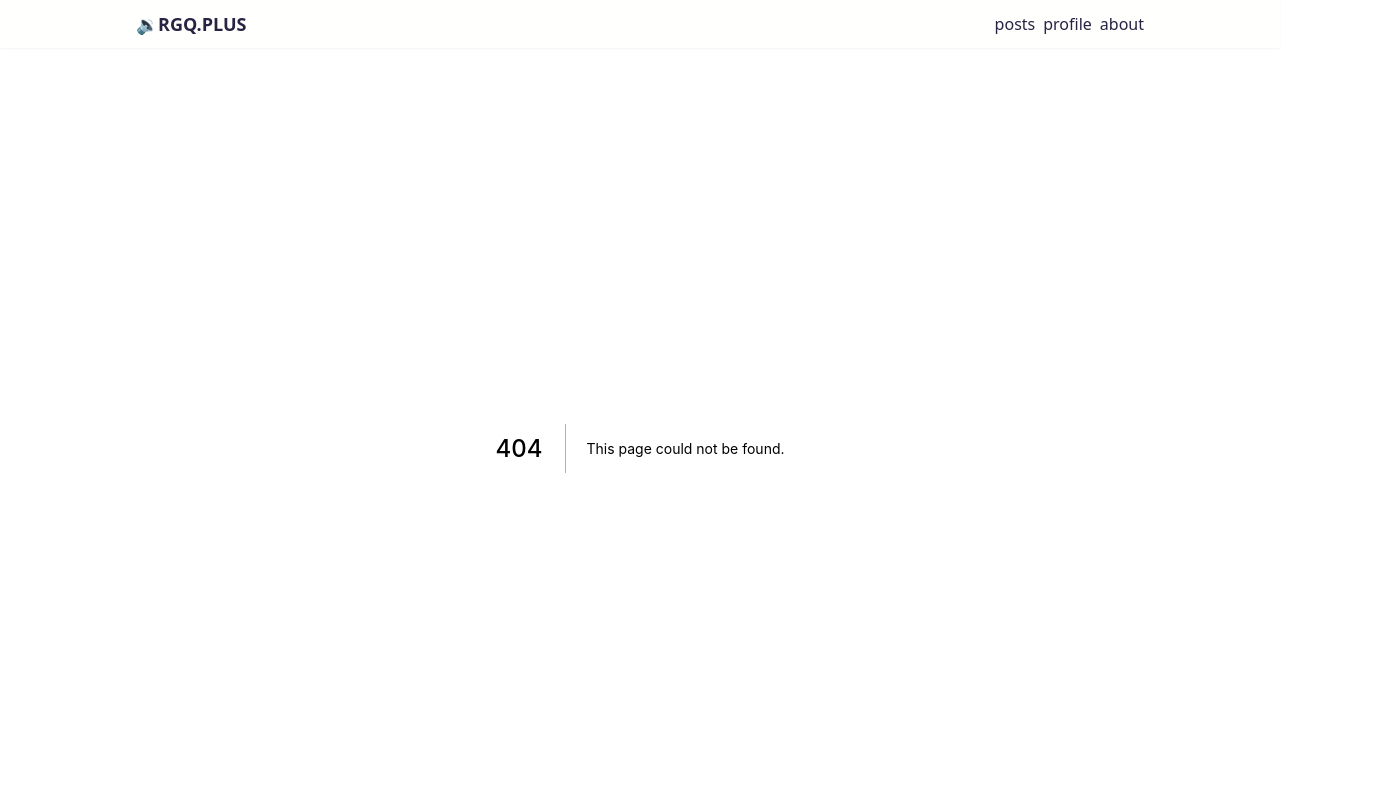
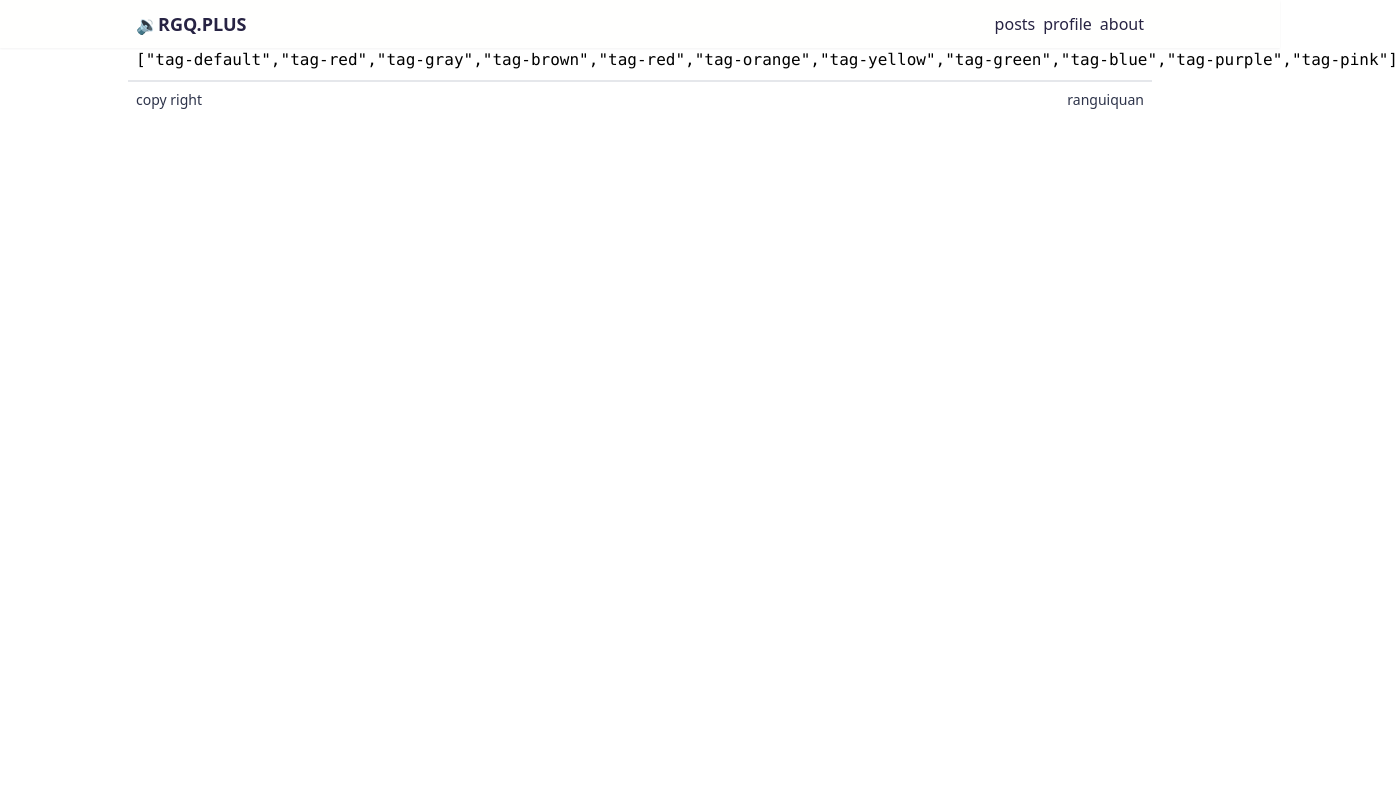
Before and after one commit to ranguiquan/ranguiquan.com, a Next.js app: page /componentTest in a window 1280 px wide. Before the commit this address had no page. Shown: the top 800 px of the page, 1398 px wide, since content can reach past the window. Built offline with nearby package versions, Linux system fonts and the light colour scheme.

Commit message:
build a component test filed

```diff
--- /dev/null
+++ b/components/Notion/Common/RichText.js
@@ -0,0 +1,23 @@
+const colors = [
+  'default',
+  'red',
+  'gray',
+  'brown',
+  'red',
+  'orange',
+  'yellow',
+  'green',
+  'blue',
+  'purple',
+  'pink',
+];
+
+const RichText = ({ rich_text }) => {
+  const { plain_text, href, annotations, type } = rich_text;
+  if (type !== 'text') {
+    return <span className=' text-red-600'> !!!unsupported!!! </span>;
+  }
+  return <pre>{JSON.stringify(colors.map((color) => `tag-${color}`))}</pre>;
+};
+
+export default RichText;
--- a/components/PostCard/PostCard.js
+++ b/components/PostCard/PostCard.js
@@ -5,7 +5,7 @@ import { PostTags } from '../Post/PostTags';
 export const PostCard = ({ post }) => {
   return (
     <Link href={`/posts/${post.id}`} passHref>
-      <div className='flex justify-between rounded-3xl overflow-hidden hover:bg-gray-200 cursor-pointer'>
+      <div className='flex justify-between rounded-3xl overflow-hidden hover:bg-gray-100 cursor-pointer'>
         <div className=' min-h-[150px] w-2/5 relative block'>
           <Image
             src={post.cover}
--- a/lib/notion/page.js
+++ b/lib/notion/page.js
@@ -4,7 +4,7 @@ export const getPage = async (pageID) => {
   let res = null;
   try {
     console.log(`[getPage]: Start, getting page info.
-    pageID:  ${pageID}`);
+    pageID: ${pageID}`);
     res = await notion.pages.retrieve({ page_id: pageID });
   } catch (e) {
     console.log(e);
--- a/pages/apitest.js
+++ b/pages/apitest.js
@@ -1,10 +1,10 @@
 import { notion } from '../lib/notion/client';
-import { getPage, getPageList } from '../lib/notion/page';
+import { getPage, getPageChildrenBlocks, getPageList } from '../lib/notion/page';
 
 export async function getStaticProps() {
   const databaseID = process.env.DATABASE_ID;
   const pageID = process.env.PAGE_ID;
-  const data = await getPageList(databaseID);
+  const data = await getPageChildrenBlocks(pageID);
 
   return {
     props: { data }, // will be passed to the page component as props
--- /dev/null
+++ b/pages/componentTest.js
@@ -0,0 +1,27 @@
+import RichText from "../components/Notion/Common/RichText";
+
+const mock = [
+  {
+    type: 'text',
+    text: {
+      content: 'ffff',
+      link: null,
+    },
+    annotations: {
+      bold: false,
+      italic: false,
+      strikethrough: false,
+      underline: false,
+      code: false,
+      color: 'default',
+    },
+    plain_text: 'ffff',
+    href: null,
+  },
+];
+
+const componentTest = () => {
+  return <RichText rich_text={mock[0]}/>;
+};
+
+export default componentTest;
```
